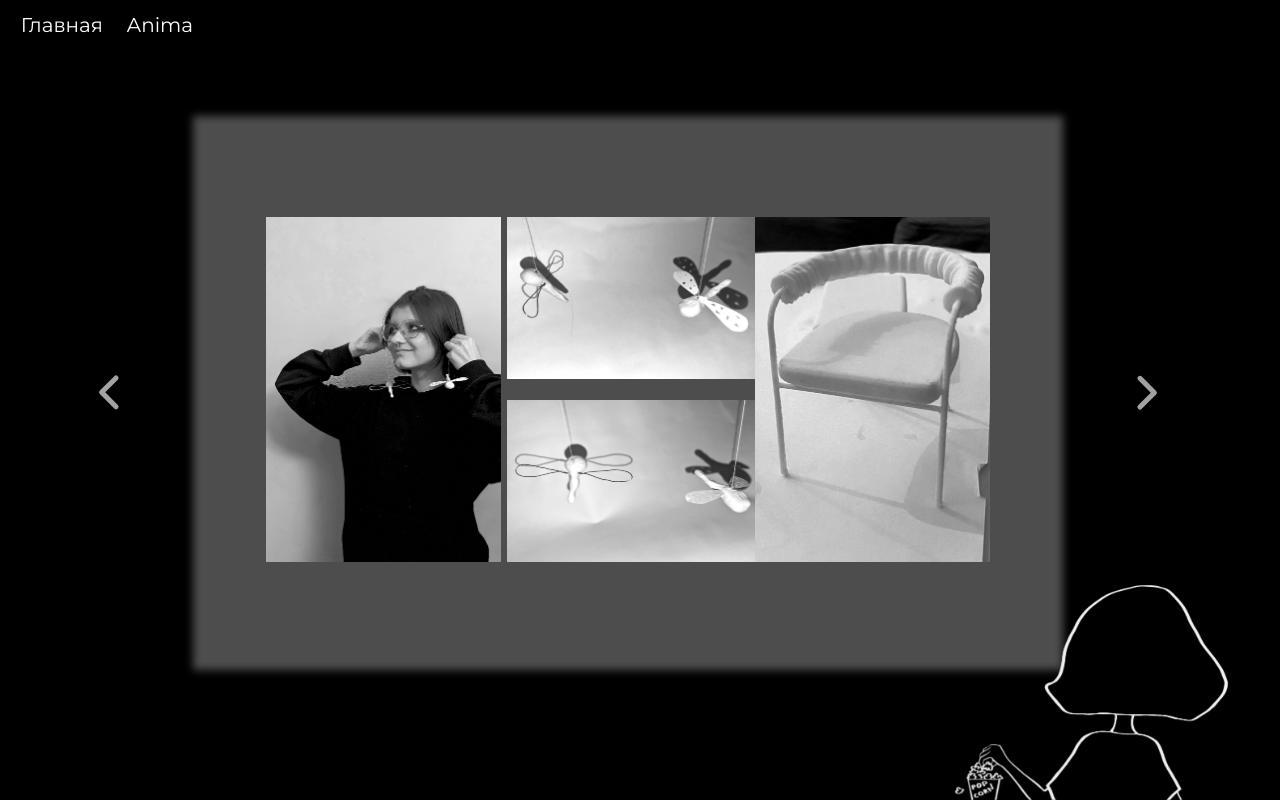
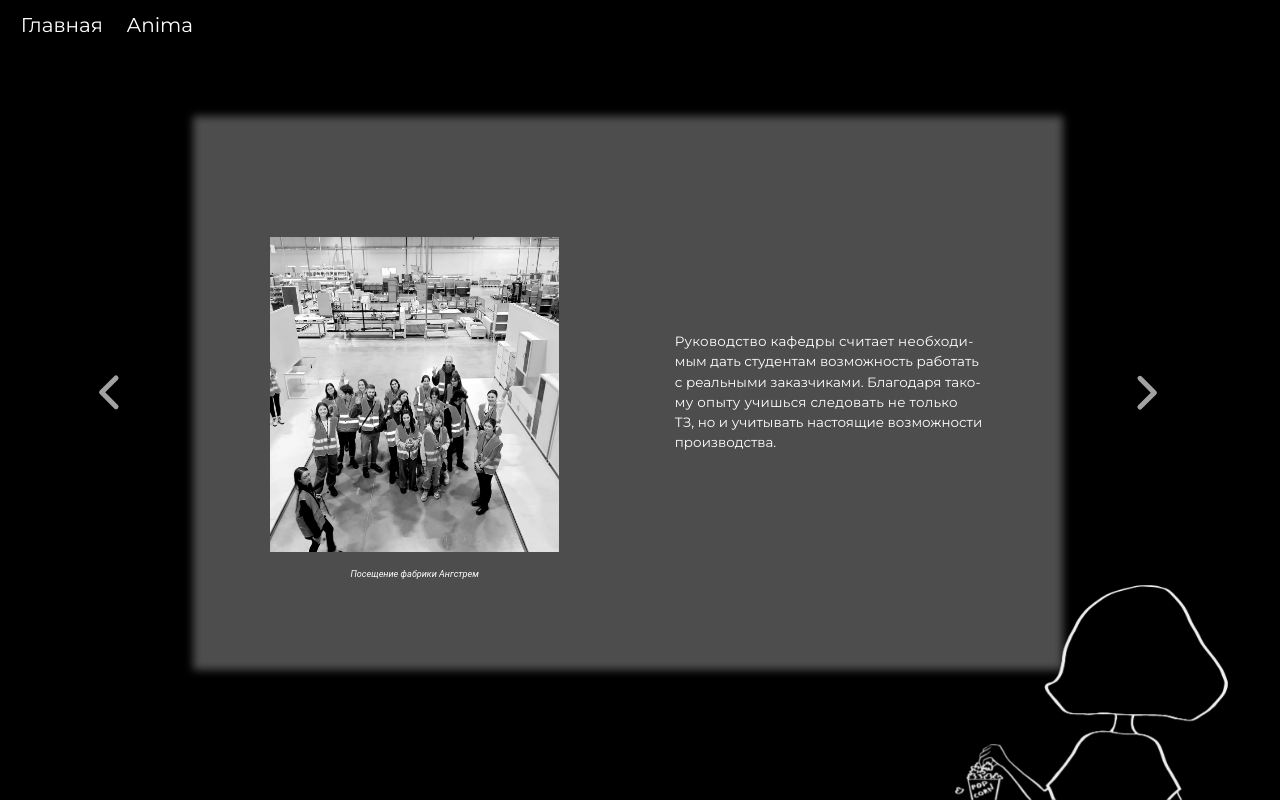
Before and after one commit to Ahri-ninetailed/halyapina.com, a Vue app: page /aboutme1 in a window 1280 px wide. Both pictures are taken after a click on the button 109 px from the left and 392 px from the top of the page. Built offline with nearby package versions, Linux system fonts and the light colour scheme.

Commit message:
Add 4 slide

```diff
--- a/src/pages/About1.vue
+++ b/src/pages/About1.vue
@@ -151,11 +151,32 @@
                     </v-row>
                   </v-col>
                   <v-col cols="4" align="end" class="pa-0">
-                    <full-image :d-sm-h-v=60 :d-md-h-v=80 :d-h-v=55 d-h-u="vh" src="../src/images/AboutMePage/Slide3/prototypeOfLine.jpg" class="aboutme-slide3-height-img1" alt="Prototype of Line chair"/>
+                    <full-image :d-sm-h-v=60 :d-md-h-v=80 :d-h-v=50 d-h-u="vh" src="../src/images/AboutMePage/Slide3/prototypeOfLine.jpg" class="aboutme-slide3-height-img1" alt="Prototype of Line chair"/>
                   </v-col>
                 </v-row>
               </v-col>
             </row-aboutme>
+          </v-carousel-item>
+
+          <v-carousel-item>
+            <v-row class="fill-height ma-0">
+              <v-col cols="6" align="center" class="pa-0 align-self-center" style="margin-top: 4vh; margin-left:0px">
+                <full-image :d-sm-h-v=60 :d-md-h-v=80 :d-h-v=50 d-h-u="vh" src="../src/images/AboutMePage/Slide4/factory.jpg" style="height: 24.650260416666665vw;" alt="Factory" />
+                <p class="title" style="margin-top: 1vh;">Посещение фабрики Ангстрем</p>
+              </v-col>
+              <v-col cols="6" align="center" class="pa-0 align-self-center">
+                <div style="display: inline-block; margin-right: 2vw">
+                  <p class="text-start h-montserrat-regular slidesFont">
+                    <span style="letter-spacing: 0.020vw;">Руководство кафедры считает необходи-</span><br>
+                    мым дать студентам возможность работать<br>
+                    с реальными заказчиками. Благодаря тако-<br>
+                    <span style="letter-spacing: 0.020vw;">му опыту учишься следовать не только</span><br>
+                    ТЗ, но и учитывать настоящие возможности<br>
+                    производства.
+                 </p>
+                </div>
+              </v-col>
+            </v-row>
           </v-carousel-item>
         </v-carousel>
       </v-col>
@@ -187,7 +208,7 @@ export default {
     data() {
         return {
             carouselModel: 0,
-            totalSlides: 3, // Общее количество слайдов (вам нужно установить актуальное значение)
+            totalSlides: 4, // Общее количество слайдов (вам нужно установить актуальное значение)
             heightArr: {
                 height: '4.786458333333333vw'
             },
```
